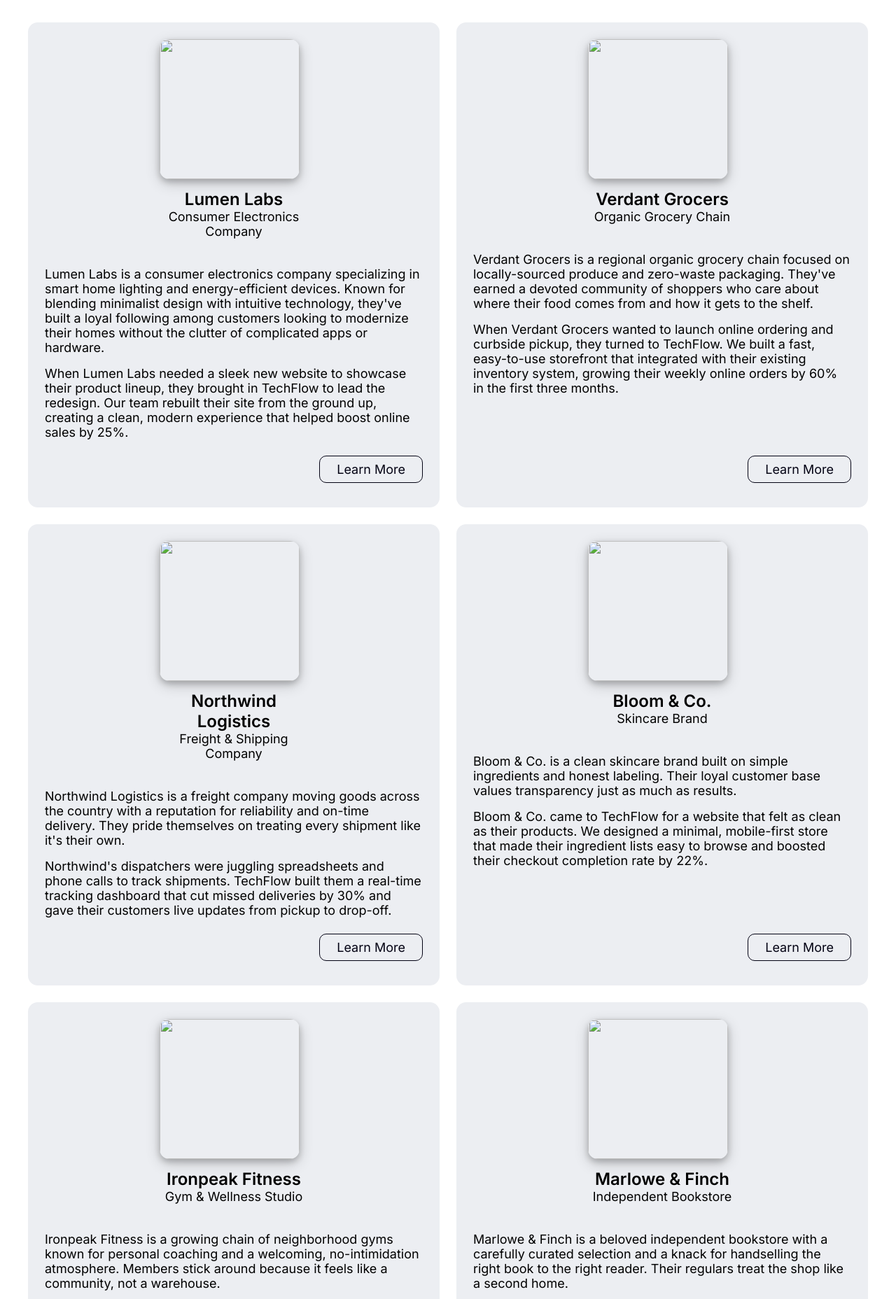
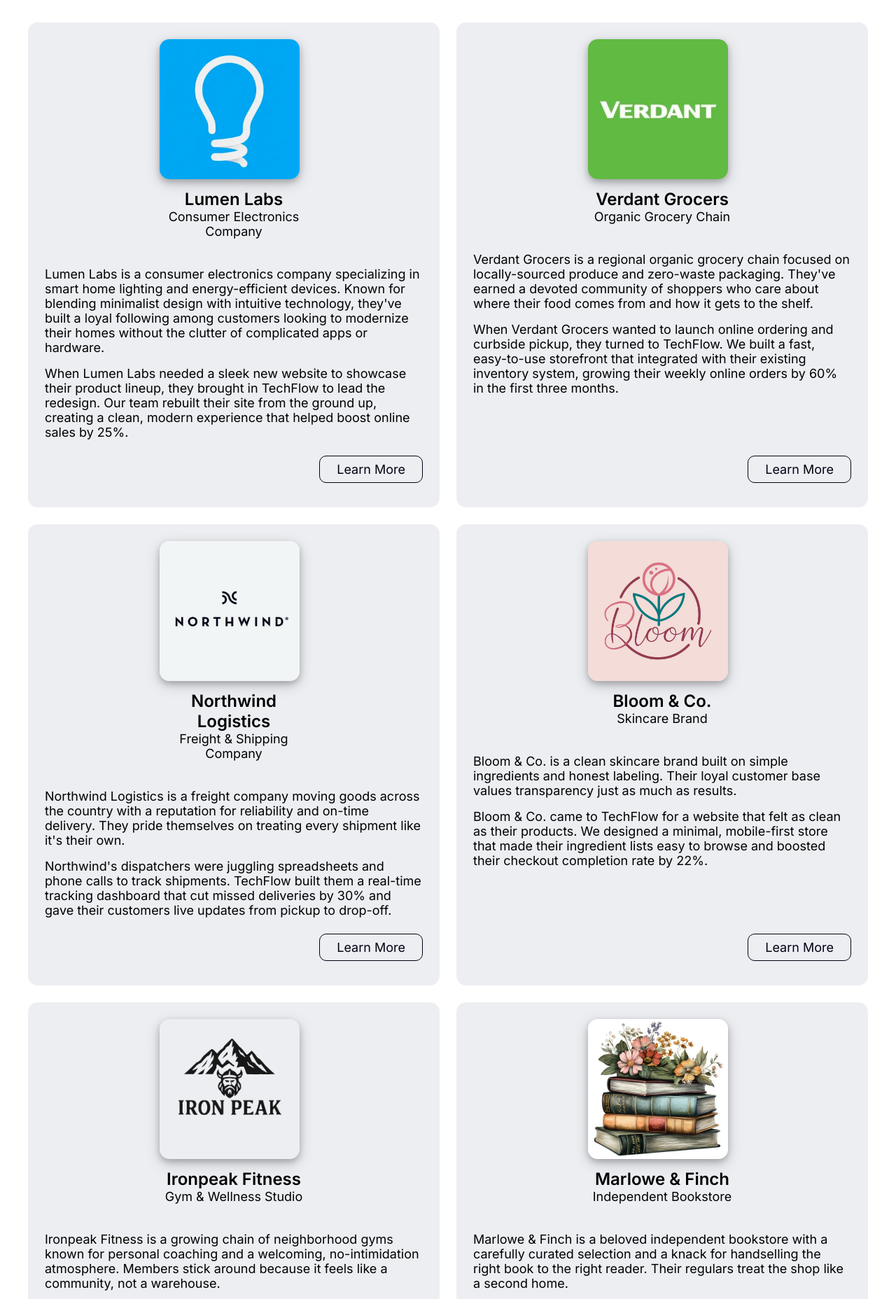
Before and after one commit to jluu8080/homework4, a website: page clients.html in a window 1280 px wide. Shown: the part 839-2695 px from the top of the page at 70% size. Drawn offline with Linux system fonts and the light colour scheme; the site is published under a folder, as on GitHub Pages, so addresses that start at the root find nothing.

Commit message:
Fixed Image Path issue

```diff
--- a/clients.html
+++ b/clients.html
@@ -53,7 +53,7 @@
 
                     <div class="img-holder">
                         <div class="image">
-                            <img src="/images/images/images/aperture-logo.webp"/>
+                            <img src="images/images/images/aperture-logo.webp"/>
                         </div>
 
                         <div class="client-desc">
@@ -85,7 +85,7 @@
                     <div class="client-card-content">
                         <div class="img-holder">
                             <div class="image">
-                                <img src="/images/images/images/Lumen-Labs-Logo.webp"/>
+                                <img src="images/images/images/Lumen-Labs-Logo.webp"/>
                             </div>
 
                             <div class="client-desc">
@@ -113,7 +113,7 @@
                     <div class="client-card-content">
                         <div class="img-holder">
                             <div class="image">
-                                <img src="/images/images/images/verdant-logo.jpg"/>
+                                <img src="images/images/images/verdant-logo.jpg"/>
                             </div>
 
                             <div class="client-desc">
@@ -144,7 +144,7 @@
                    <div class="client-card-content">
                         <div class="img-holder">
                             <div class="image">
-                                <img src="/images/images/images/northwind-logo.jpg" />
+                                <img src="images/images/images/northwind-logo.jpg" />
                             </div>
 
                             <div class="client-desc">
@@ -174,7 +174,7 @@
                     <div class="client-card-content">
                         <div class="img-holder">
                             <div class="image">
-                                <img src="/images/images/images/bloom-logo.avif"/>
+                                <img src="images/images/images/bloom-logo.avif"/>
                             </div>
 
                             <div class="client-desc">
@@ -204,7 +204,7 @@
                     <div class="client-card-content">
                         <div class="img-holder">
                             <div class="image">
-                                <img src="/images/images/images/iron-peak-logo.webp"/>
+                                <img src="images/images/images/iron-peak-logo.webp"/>
                             </div>
 
                             <div class="client-desc">
@@ -234,7 +234,7 @@
                     <div class="client-card-content">
                         <div class="img-holder">
                             <div class="image">
-                                <img src="/images/images/images/marlow-and-finch-logo.webp"/>
+                                <img src="images/images/images/marlow-and-finch-logo.webp"/>
                             </div>
 
                             <div class="client-desc">
```
